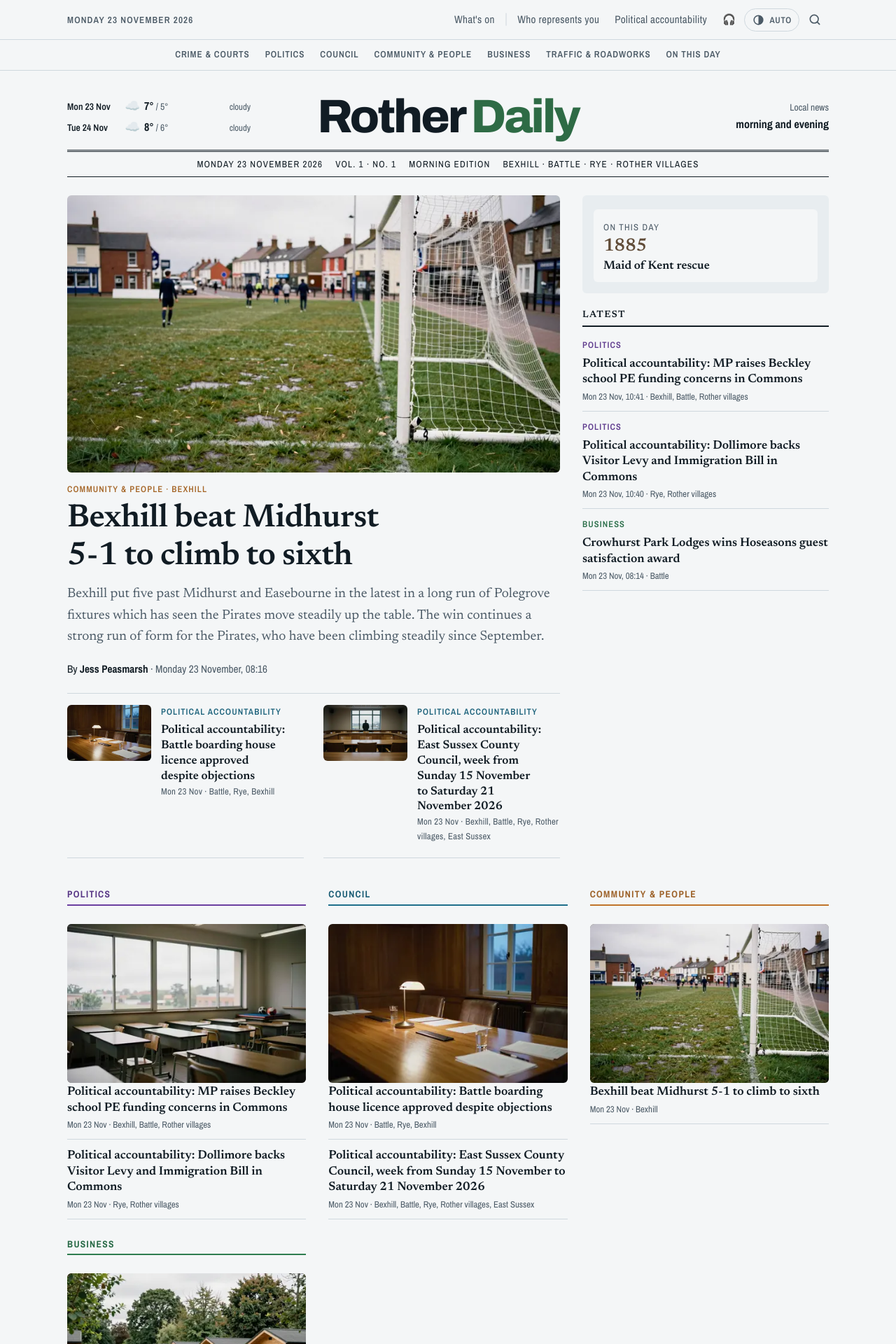
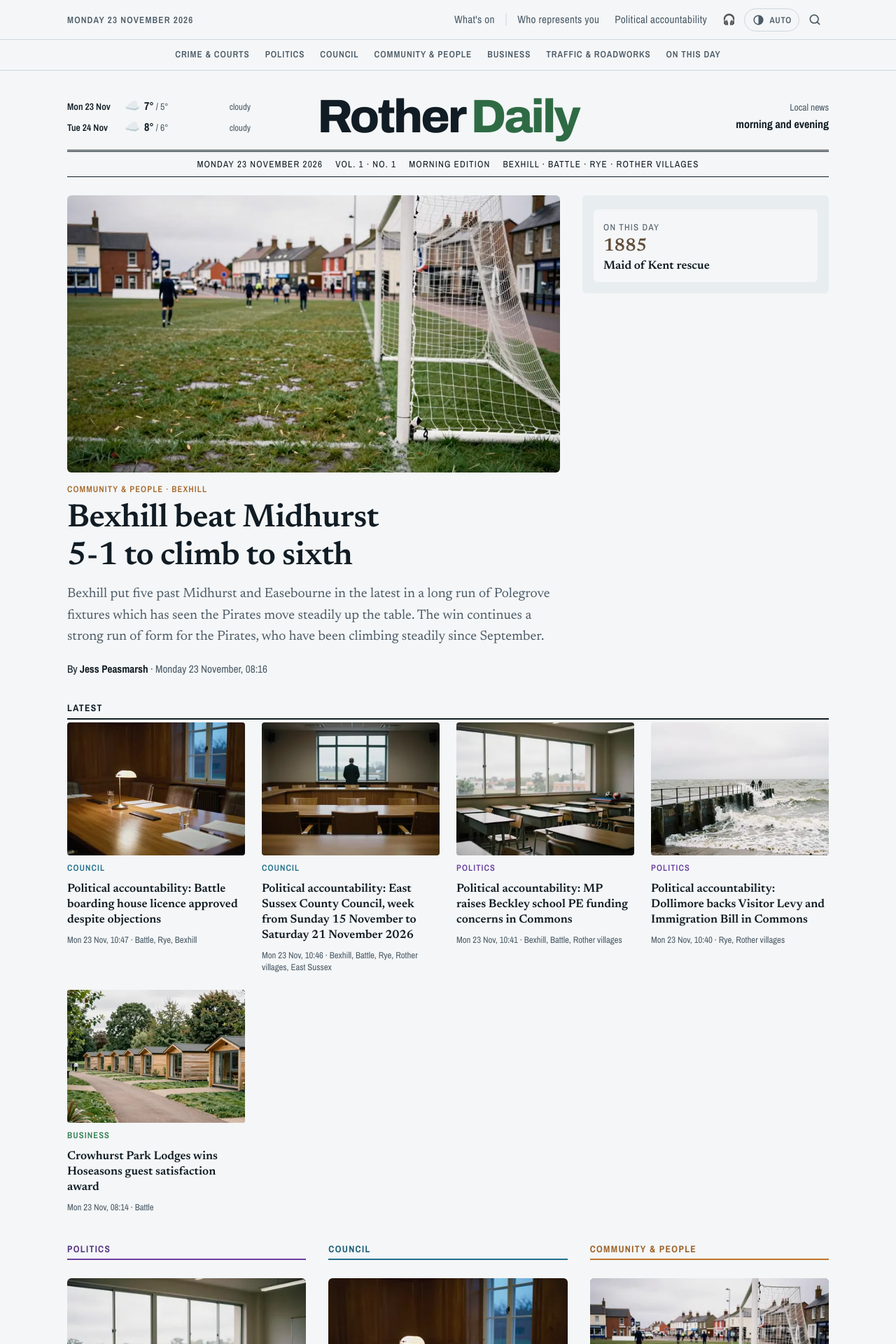
Before and after one commit to theknowledgecabinet/rother-daily, a Jekyll site: the page built from index.html, in a window 1280 px wide. Shown: the top 1920 px of the page at 70% size. Built offline with Jekyll 4.4.1, drawn with Linux system fonts in a browser that asks for light colours.

Commit message:
Rother Daily: 6 stories

```diff
--- a/assets/css/site.css
+++ b/assets/css/site.css
@@ -450,8 +450,21 @@ mark { background: color-mix(in srgb, var(--signal) 30%, transparent); color: in
   display: grid; place-items: center; font-size: 28px; color: #fff; background: rgb(0 0 0 / .62); padding-left: 5px; }
 .video-facade:hover .video-play, .video-facade:focus-visible .video-play { background: var(--sea); }
 
-/* The next four stories under the lead: compact cards, two by two on wider screens. */
-.more-leads { display: grid; gap: 0 28px; margin-top: 24px; border-top: 1px solid var(--rule); }
-@media (min-width: 640px) { .more-leads { grid-template-columns: 1fr 1fr; } }
-.more-leads .card { grid-template-columns: 120px 1fr; align-items: start; gap: 14px; }
-.more-leads .card h3 { font-size: 1.05rem; }
+/* Latest: a grid of cards (small picture, section, headline), BBC-style; a compact list on phones. */
+.latest-grid { margin-top: 32px; }
+.tiles { list-style: none; margin: 0; padding: 0; display: grid; gap: 0 24px; }
+.tiles li { border-bottom: 1px solid var(--rule); }
+.tiles a { display: grid; grid-template-columns: 112px 1fr; gap: 12px; padding: 12px 0; text-decoration: none; color: inherit; }
+.tile-media { aspect-ratio: 4 / 3; border-radius: 4px; overflow: hidden; }
+.tile-media img { width: 100%; height: 100%; object-fit: cover; display: block; }
+.tile-text { display: flex; flex-direction: column; gap: 4px; min-width: 0; }
+.tiles .kicker { color: var(--topic); }
+.tiles .hl { font: 600 1.05rem/1.3 var(--serif); }
+.tiles a:hover .hl { text-decoration: underline; text-underline-offset: 3px; }
+.tiles .hl-meta { font-size: .8rem; color: var(--ink-2); }
+@media (min-width: 640px) {
+  .tiles { grid-template-columns: repeat(2, minmax(0, 1fr)); gap: 24px; }
+  .tiles li { border: 0; }
+  .tiles a { grid-template-columns: 1fr; padding: 0; gap: 8px; }
+}
+@media (min-width: 900px) { .tiles { grid-template-columns: repeat(4, minmax(0, 1fr)); } }
--- a/index.html
+++ b/index.html
@@ -49,18 +49,9 @@ layout: default
     </a>
     <p class="standfirst">{{ lead.description }}</p>
     <p class="byline">By <a href="{{ lead.reporter.url | relative_url }}">{{ lead.reporter.name }}</a> <span class="muted">· {{ lead.date | date: "%A %-d %B, %H:%M" }}</span></p>
-    {%- comment %} The next stories as cards under the lead (four, or two while a paper has few stories), so the
-    column ends level with the one beside it {% endcomment %}
-    {%- assign shown = lead.url %}
-    <div class="more-leads">
-      {%- assign n = 0 %}{% if all.size < 12 %}{% assign cards = 2 %}{% else %}{% assign cards = 4 %}{% endif %}
-      {%- for s in all %}{% if s.url != lead.url and n < cards %}{% assign n = n | plus: 1 %}{% assign shown = shown | append: " " | append: s.url %}
-      {% include card.html story=s %}
-      {%- endif %}{% endfor %}
-    </div>
   </article>
 
-  <aside class="latest">
+  <aside class="side">
     {%- if L.video or L.briefing or L.otd %}
     <section class="tonight" aria-label="Watch, listen and history">
       {%- if L.video %}
@@ -77,22 +68,31 @@ layout: default
       {%- endif %}
     </section>
     {%- endif %}
-    <h2>Latest</h2>
-    <ul class="headlines">
-      {%- assign n = 0 %}
-      {%- assign urls = shown | split: " " %}
-      {%- for s in all %}{% unless urls contains s.url %}{% if n < 4 %}{% assign n = n | plus: 1 %}
-      <li style="--topic: {{ s.colour }}"><a href="{{ s.url | relative_url }}">
-        <span class="kicker">{{ s.section_label }}</span>
-        <span class="hl">{{ s.title }}</span>
-        <span class="hl-meta">{{ s.date | date: "%a %-d %b, %H:%M" }} · {{ s.places | map: "name" | join: ", " }}{% if s.updated %} · <span class="badge">Updated</span>{% endif %}</span>
-      </a></li>
-      {%- endif %}{% endunless %}{% endfor %}
-    </ul>
   </aside>
 </section>
 {%- else %}
 <section class="narrow"><p class="lede">The first edition is on its way.</p></section>
+{%- endif %}
+
+{%- if lead %}
+<section class="latest-grid" aria-label="Latest">
+  <div class="section-head"><h2>Latest</h2></div>
+  <ul class="tiles">
+    {%- assign n = 0 %}
+    {%- for s in all %}{% if s.url != lead.url and n < 8 %}{% assign n = n | plus: 1 %}
+    <li style="--topic: {{ s.colour }}"><a href="{{ s.url | relative_url }}">
+      <div class="tile-media" style="background-color: {{ s.image.color | default: '#dde8ee' }}">
+        {%- if s.image %}<img src="{{ s.image.card.url | relative_url }}" width="{{ s.image.card.w }}" height="{{ s.image.card.h }}" alt="" loading="lazy" decoding="async">{% endif %}
+      </div>
+      <div class="tile-text">
+        <span class="kicker">{{ s.section_label }}</span>
+        <span class="hl">{{ s.title }}</span>
+        <span class="hl-meta">{{ s.date | date: "%a %-d %b, %H:%M" }} · {{ s.places | map: "name" | join: ", " }}{% if s.updated %} · <span class="badge">Updated</span>{% endif %}</span>
+      </div>
+    </a></li>
+    {%- endif %}{% endfor %}
+  </ul>
+</section>
 {%- endif %}
 
 <section class="desk" aria-label="Sections">
```
